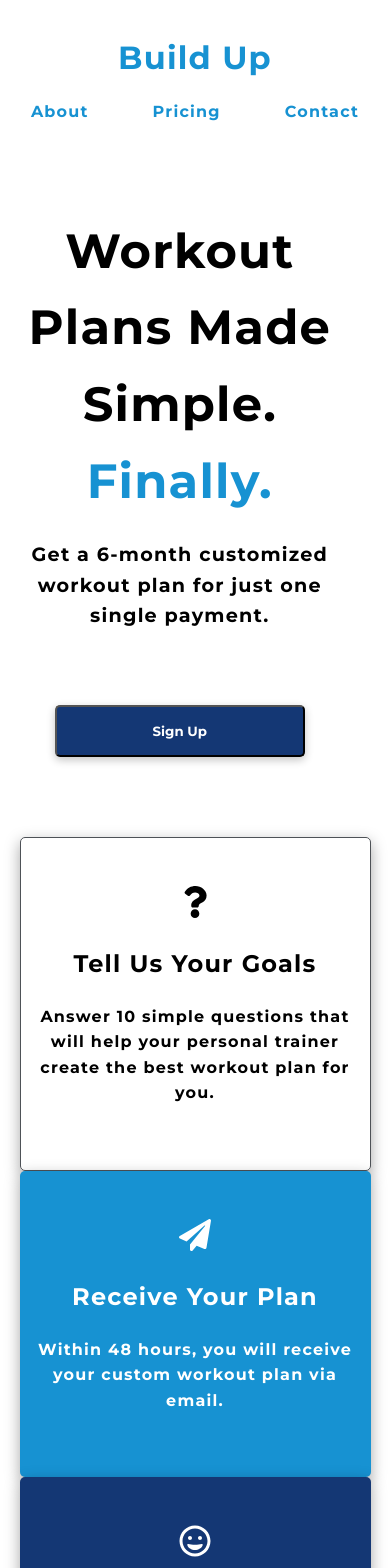
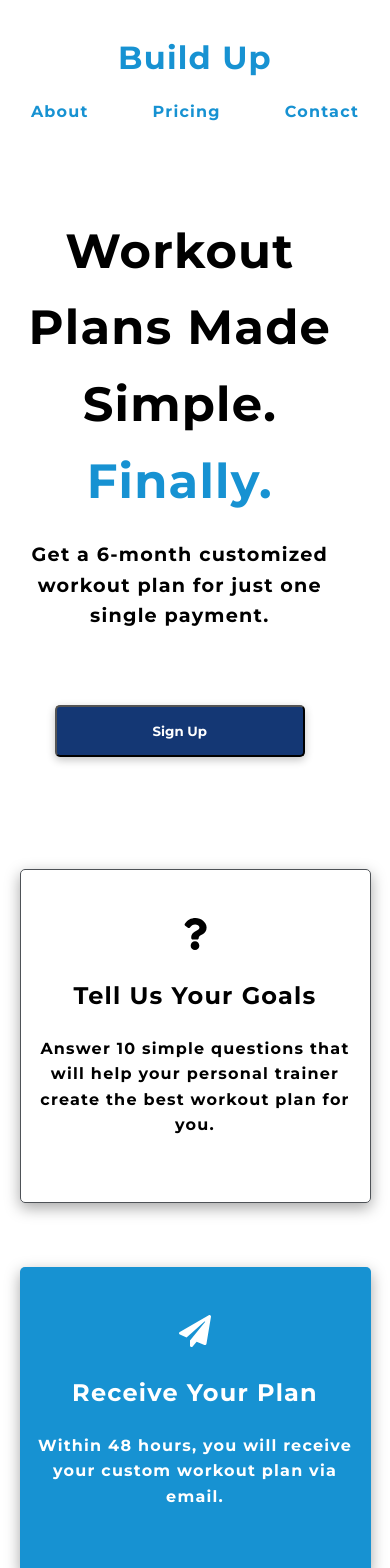
Before and after one commit to garkilic/build-up, a React (Create React App) app: page / in a window 390 px wide. Shown: the top 1568 px of the page. Built offline with nearby package versions, Linux system fonts and the light colour scheme; what @typeform/embed would draw is missing.

Commit message:
Added spacing to "About"

```diff
--- a/src/style.css
+++ b/src/style.css
@@ -218,6 +218,7 @@ h1 {
 	.container--two,
 	.container--three {
 		width: 100%;
+		margin: 2rem 0;
 		box-shadow: rgba(0, 0, 0, 0.35) 0px 5px 15px;
 	}
 }
```
